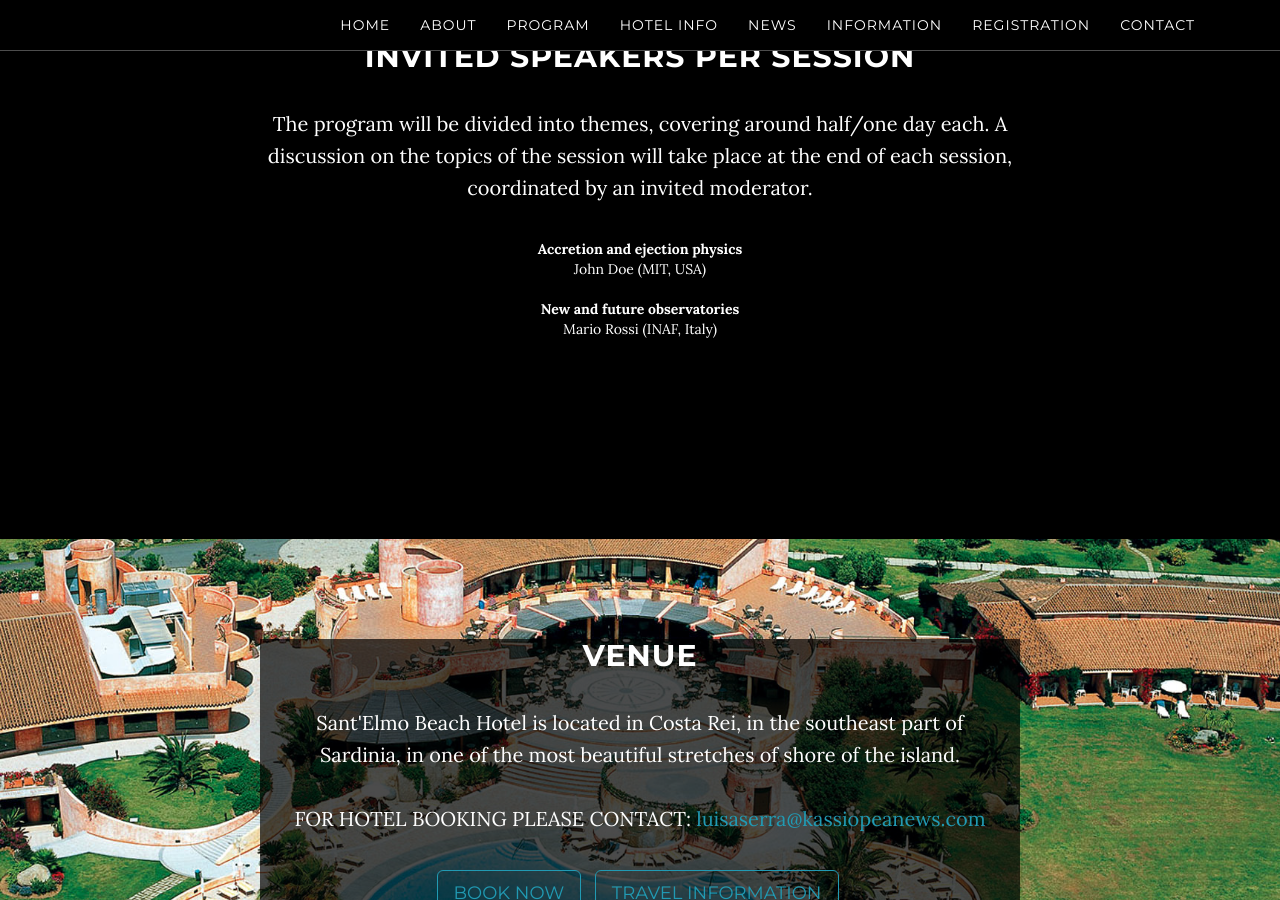
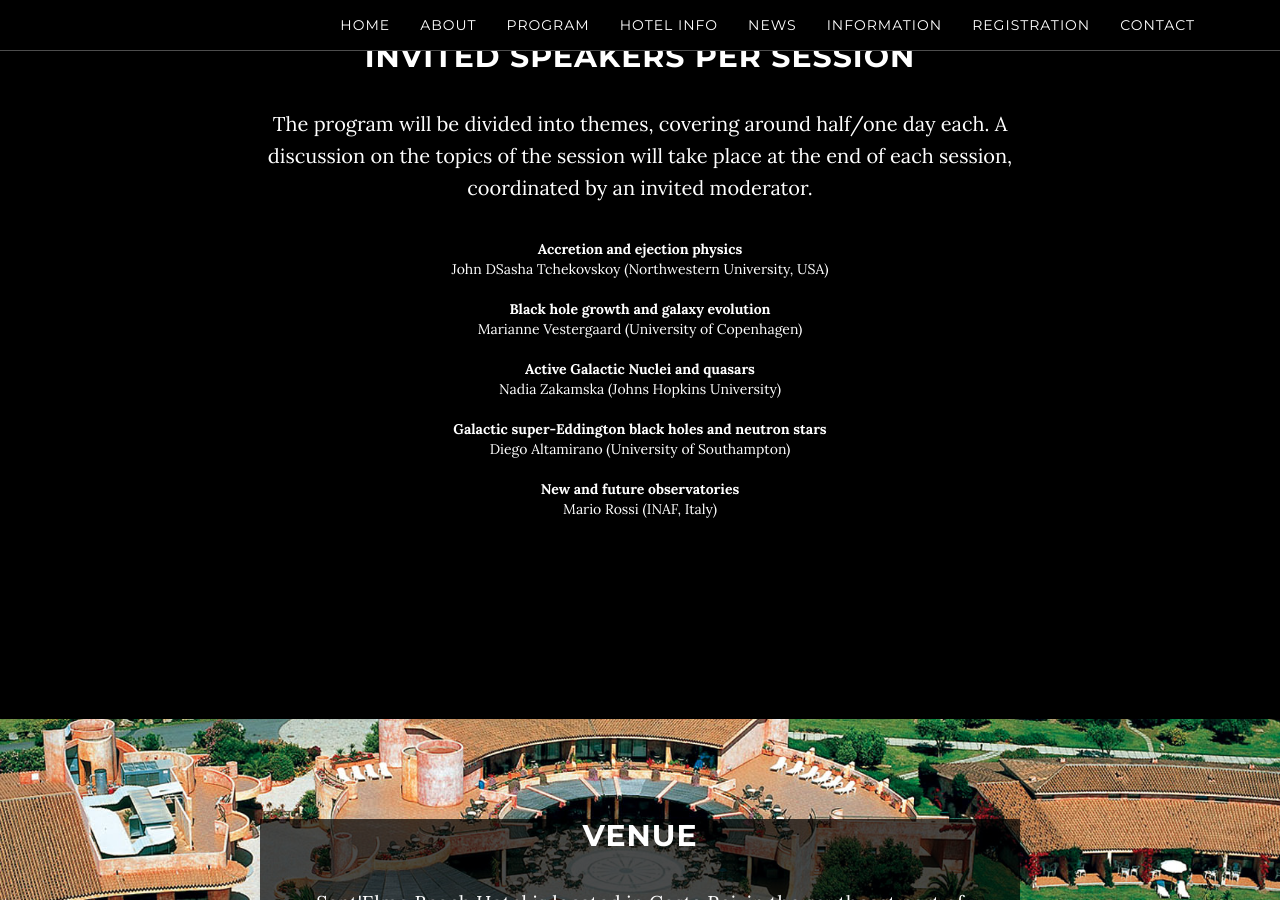
Before and after one commit to breakingthelimits/supereddington2018, a Jekyll site: the page built from index.html, in a window 1280 px wide and 900 px high, scrolled down 2136 px. Built offline with Jekyll 4.4.1, drawn with Linux system fonts in a browser that asks for light colours.

Commit message:
add invited speakers

```diff
--- a/_includes/program.html
+++ b/_includes/program.html
@@ -8,9 +8,23 @@
         A discussion on the topics of the session will take place at the end of each
         session, coordinated by an invited moderator.</p>
 
-        <b>Accretion and ejection physics</b><br />
+        <b>Accretion and ejection physics </b><br />
 
-        John Doe (MIT, USA)<br /><br />
+        John DSasha Tchekovskoy (Northwestern University, USA) <br /><br />
+
+        <b>Black hole growth and galaxy evolution </b><br />
+
+        Marianne Vestergaard (University of Copenhagen) <br /><br />
+
+        <b>Active Galactic Nuclei and quasars </b><br />
+
+        Nadia Zakamska (Johns Hopkins University) <br /><br />
+
+        <b>Galactic super-Eddington black holes and neutron stars</b><br />
+
+        Diego Altamirano (University of Southampton) <br /><br />
+
+
 
 
         <b>New and future observatories</b><br />
```
